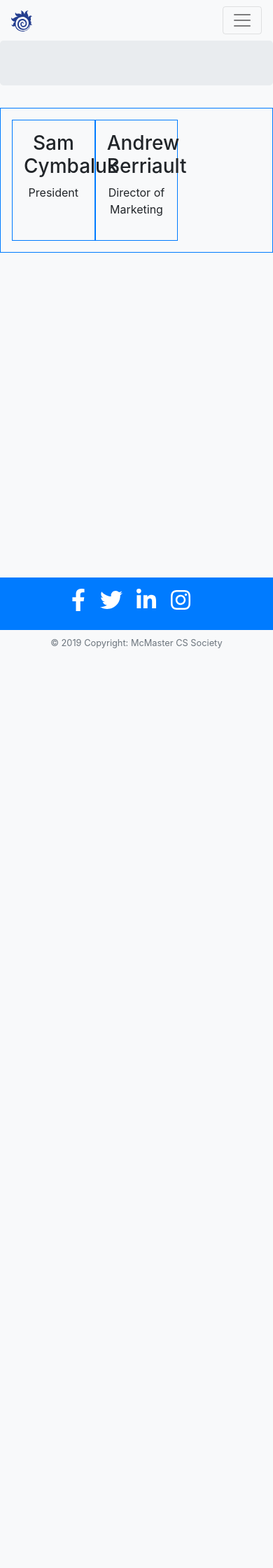
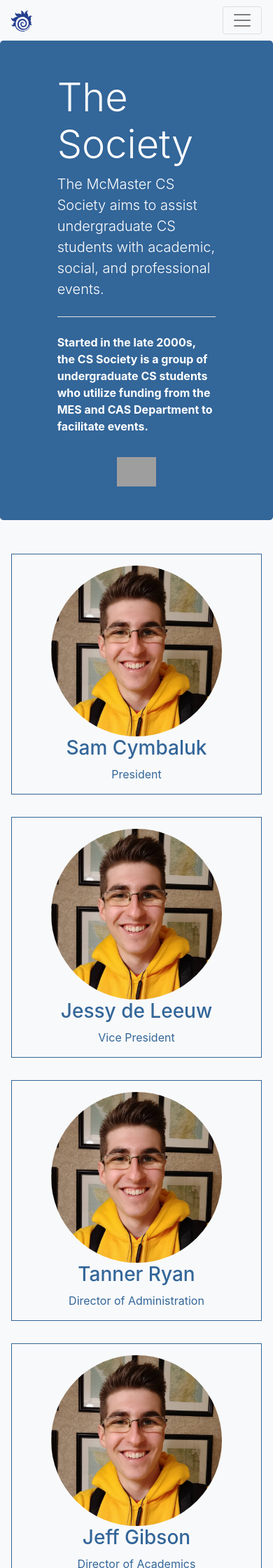
Before and after one commit to ABerriault/CS-Society-Website, a Jekyll site: the page built from about.html, in a window 390 px wide. Shown: the top 2240 px of the page at 70% size. Built offline with Jekyll 4.4.1, drawn with Linux system fonts in a browser that asks for light colours; before the commit the page ends 931 px from its top, so only the background shows below that; some of the changed text lies outside the part shown; grey boxes are pictures that could not be loaded.

Commit message:
Added dummy data

```diff
--- a/_data/events.yaml
+++ b/_data/events.yaml
@@ -4,6 +4,7 @@
   location: T13 127
   tagline: Come on out and get to know the squad. Free pizza, games, and good times provided!
   description: This is an event description about the event. The description should be very detailed and have the important information. Why should you be there? What will be there? Perhaps not in that order?
+  photo: /assets/images/cs-society.jpg
 
 - title: CAS Industry Night
   date: Thursday Oct 3, 2019
@@ -11,6 +12,7 @@
   location: JHE Lobby & Hatch
   tagline: Business Casual Attire, bring your resume. Many employers will be there!
   description: This is an event description about the event. The description should be very detailed and have the important information. Why should you be there? What will be there? Perhaps not in that order?
+  photo: /assets/images/cs-society.jpg
 
 - title: CAS Night
   date: Thursday Oct 3, 2019
@@ -18,6 +20,7 @@
   location: JHE Lobby & Hatch
   tagline: Business Casual Attire, bring your resume. Many employers will be there!
   description: This is an event description about the event.
+  photo: /assets/images/cs-society.jpg
 
 - title: Industry Night
   date: Thursday Oct 3, 2019
@@ -25,6 +28,7 @@
   location: JHE Lobby & Hatch
   tagline: Business Casual Attire, bring your resume. Many employers will be there!
   description: This is an event description about the event.
+  photo: /assets/images/cs-society.jpg
 
 - title: CAS Industry
   date: Thursday Oct 3, 2019
@@ -32,3 +36,4 @@
   location: JHE Lobby & Hatch
   tagline: Business Casual Attire, bring your resume. Many employers will be there!
   description: This is an event description about the event.
+  photo: /assets/images/cs-society.jpg
--- a/_data/team.yaml
+++ b/_data/team.yaml
@@ -4,8 +4,44 @@
   bio: Sam is the President of the CS Society. He has worked at Google. Another sentence that is longer will help test this system out.
   photo: /assets/images/team/samc.jpg
 
+- name: Jessy de Leeuw
+  position: Vice President
+  program: Computer Science III
+  bio: Jessy is the Vice-President of the CS Society. She has worked at Google. Another sentence that is longer will help test this system out.
+  photo: /assets/images/team/samc.jpg
+
+- name: Tanner Ryan
+  position: Director of Administration
+  program: Computer Science III
+  bio:
+  photo: /assets/images/team/samc.jpg
+
+- name: Jeff Gibson
+  position: Director of Academics
+  program: Computer Science III
+  bio: Jeff is the Director of Academics of the CS Society. He has worked at RBC. Another sentence that is longer will help test this system out.
+  photo: /assets/images/team/samc.jpg
+
+- name: Lonnie Kim
+  position: Director of Student Life
+  program: Computer Science II
+  bio:
+  photo: /assets/images/team/samc.jpg
+
 - name: Andrew Berriault
   position: Director of Marketing
   program: Business Informatics IV
   bio: Andrew does things and codes things and sells stuff. This is a template bio. Another sentence that is longer will help test this system out.
-  photo: /assets/images/team/andrew.jpg
+  photo: /assets/images/team/samc.jpg
+
+- name: Youssef Mikhail
+  position: MES Representative
+  program: Computer Science II
+  bio:
+  photo: /assets/images/team/samc.jpg
+
+- name: Vicky Robinson
+  position: MES Representative - 1st Year
+  program: Computer Science I
+  bio:
+  photo: /assets/images/team/samc.jpg
--- a/_includes/footer.html
+++ b/_includes/footer.html
@@ -4,7 +4,7 @@
     <div class="bg-light">
         <br />
     </div>
-    <div class="row m-3">
+    <div class="row mt-3">
         <!-- Grid column -->
         <div class="col-md-12">
             <div class="mb-3 flex-center">
--- a/_layouts/showcase.html
+++ b/_layouts/showcase.html
@@ -4,36 +4,58 @@
 
     <div class="jumbotron">
       <div class="row justify-content-center">
-
+          <div class="col-8 p-3">
+            <div class="row justify-content-center">
+              <div class="col-md-8">
         {% if page.type == "events" %}
         {% for event in site.data.events %}
         {% if event.title == page.showcase %}
 
-        <div class="p-3">
             <h1 class="display-4">{{ event.title }}</h1>
             <p class="lead">{{ event.tagline }}</p>
             <hr class="my-4">
             <p class=""><strong>{{ event.description }}</strong></p>
             <p>{{ event.date }} <br /> {{ event.time }} <br /> {{ event.location }}</p>
-            <a class="btn btn-lg btn-outline-primary" href="/events.html" role="button">Learn more</a>
-        </div>
+            <a class="btn btn-lg btn-outline-secondary" href="/events.html" role="button">Learn more</a>
+            </div>
+
+            <div class="col-4">
+                <img src= {{event.photo}} class="w-100 mt-3 d-block mx-auto" alt={{event.title}}>
+            </div>
 
         {% endif %}
         {% endfor %}
         {% endif %}
 
+        {% if page.type == "team" %}
+
+            <h1 class="display-4">The Society</h1>
+            <p class="lead">The McMaster CS Society aims to assist undergraduate CS students with academic, social, and professional events.</p>
+            <hr class="my-4">
+            <p class=""><strong>Started in the late 2000s, the CS Society is a group of undergraduate CS students who utilize funding from the MES and CAS Department to facilitate events.</strong></p>
+            </div>
+
+            <div class="col-4">
+                <img src="/assets/images/cs-society.jpg" class="w-100 mt-3 d-block mx-auto" alt="CS Society">
+            </div>
+        {% endif %}
+
+          </div>
+        </div>
       </div>
     </div>
 
     <div class="container text-center">
-        <div class="row p-3 border border-primary">
+        <div class="row justify-content-center">
+
 
             {% if page.type == "events" %}
             {% for event in site.data.events %}
-
-            <div class="col-4 p-3 border border-primary" >
+            <div class="col-md-3 col-sm-1 m-3 border border-primary" >
+                <img src= {{event.photo}} class="card-img-top w-75 mt-3 d-block mx-auto" alt={{event.title}}>
                 <h3>{{ event.title }}</h3>
                 <p>{{ event.date }}</p>
+
             </div>
 
             {% endfor %}
@@ -41,15 +63,17 @@
 
             {% if page.type == "team" %}
             {% for person in site.data.team %}
-
-            <div class="col-4 p-3 border border-primary" >
+            <div class="col-md-3 col-sm-1 m-3 border border-primary" >
+              <a href="/" class="text-primary">
+                <img src= {{person.photo}} class="card-img-top rounded-circle w-75 mt-3 d-block mx-auto" alt={{person.name}}>
                 <h3>{{ person.name }}</h3>
                 <p>{{ person.position }}</p>
+              </a>
             </div>
+
 
             {% endfor %}
             {% endif %}
-
         </div>
 
     </div>
```
Also changed, not shown: _layouts/default.html (+11 -6 lines), assets/css/bootstrap.css, 1 other file.
